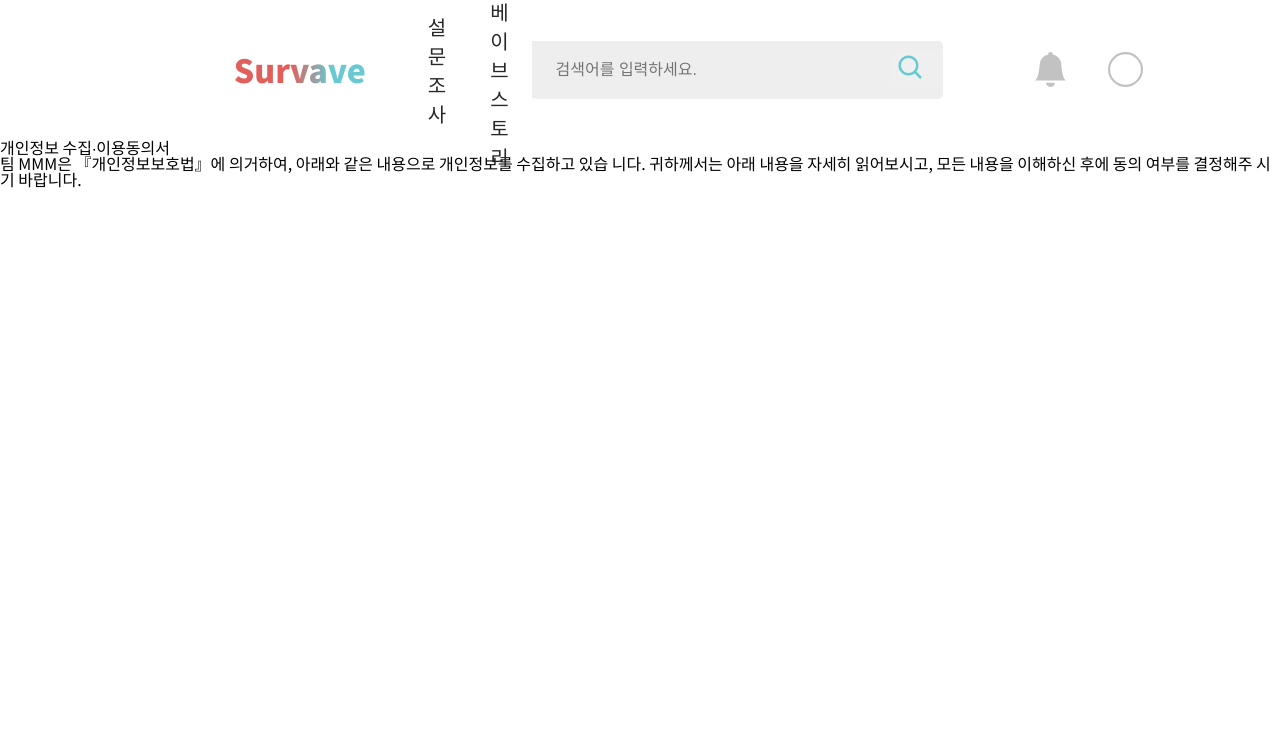
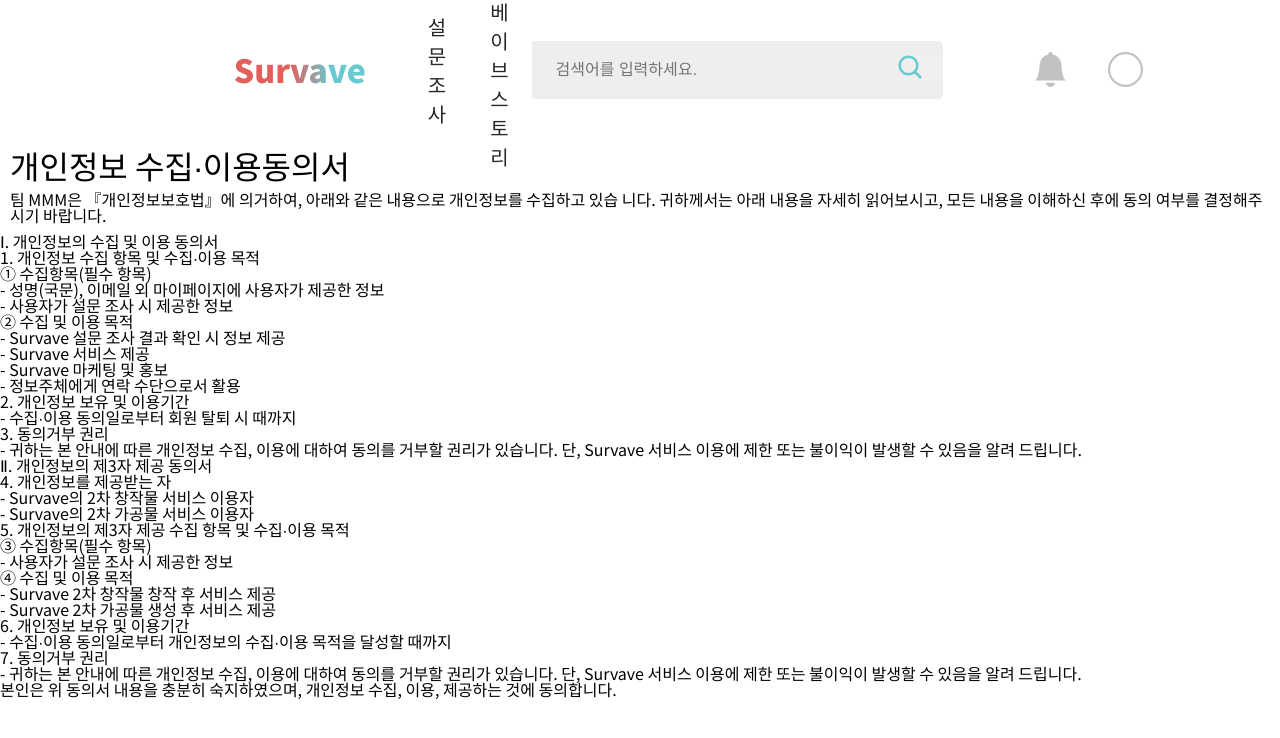
Before and after one commit to UMC-MMM/Client, a React (Create React App) app in the folder mmm_client/: page /agreement in a window 1280 px wide. Shown: the top 738 px of the page. Built offline with nearby package versions, Linux system fonts and the light colour scheme.

Commit message:
개인정보 동의서 페이지 CSS 수정 중

```diff
--- a/mmm_client/src/app.css
+++ b/mmm_client/src/app.css
@@ -408,3 +408,18 @@
   padding-bottom: 273px;
 }
 /* 흠.. 이걸 padding으로 해도 괜찮을런지.. -> 문제생기면 바꾸기 .. */
+
+/* 개인정보동의서 페이지  */
+.agreementContainer {
+  display: block;
+  margin: auto;
+}
+
+.agreementContainer h1 {
+  font-size: 2em;
+  margin: 10px;
+}
+
+.agreementContainer p {
+  margin: 10px;
+}
--- a/mmm_client/src/components/agreement.jsx
+++ b/mmm_client/src/components/agreement.jsx
@@ -5,15 +5,56 @@
   return (
     <>
       <Navbar />
-      <div>
+      <div className="agreementContainer">
         <h1>개인정보 수집∙이용동의서</h1>
-        <h2>
+        <p>
           팀 MMM은 『개인정보보호법』에 의거하여, 아래와 같은 내용으로
           개인정보를 수집하고 있습 니다. 귀하께서는 아래 내용을 자세히
           읽어보시고, 모든 내용을 이해하신 후에 동의 여부를 결정해주 시기
           바랍니다.
-        </h2>
-        <p></p>
+        </p>
+        <h2>Ⅰ. 개인정보의 수집 및 이용 동의서</h2>
+        <h3>1. 개인정보 수집 항목 및 수집∙이용 목적</h3>
+        <h4>① 수집항목(필수 항목)</h4>
+        <h5>- 성명(국문), 이메일 외 마이페이지에 사용자가 제공한 정보</h5>
+        <h5>- 사용자가 설문 조사 시 제공한 정보</h5>
+        <h4>② 수집 및 이용 목적</h4>
+        <h5>- Survave 설문 조사 결과 확인 시 정보 제공</h5>
+        <h5>- Survave 서비스 제공</h5>
+        <h5>- Survave 마케팅 및 홍보</h5>
+        <h5>- 정보주체에게 연락 수단으로서 활용</h5>
+        <h3>2. 개인정보 보유 및 이용기간</h3>
+        <h5>- 수집∙이용 동의일로부터 회원 탈퇴 시 때까지</h5>
+        <h3>3. 동의거부 권리</h3>
+        <h5>
+          - 귀하는 본 안내에 따른 개인정보 수집, 이용에 대하여 동의를 거부할
+          권리가 있습니다. 단, Survave 서비스 이용에 제한 또는 불이익이 발생할
+          수 있음을 알려 드립니다.
+        </h5>
+        <h2>Ⅱ. 개인정보의 제3자 제공 동의서</h2>
+        <h3>4. 개인정보를 제공받는 자</h3>
+        <h4>‐ Survave의 2차 창작물 서비스 이용자</h4>
+        <h4>‐ Survave의 2차 가공물 서비스 이용자</h4>
+        <h3>5. 개인정보의 제3자 제공 수집 항목 및 수집∙이용 목적</h3>
+        <h4>③ 수집항목(필수 항목)</h4>
+        <h5>- 사용자가 설문 조사 시 제공한 정보</h5>
+        <h4>④ 수집 및 이용 목적</h4>
+        <h5>- Survave 2차 창작물 창작 후 서비스 제공</h5>
+        <h5>- Survave 2차 가공물 생성 후 서비스 제공</h5>
+        <h3>6. 개인정보 보유 및 이용기간</h3>
+        <h5>
+          - 수집∙이용 동의일로부터 개인정보의 수집∙이용 목적을 달성할 때까지
+        </h5>
+        <h3>7. 동의거부 권리</h3>
+        <h5>
+          ‐ 귀하는 본 안내에 따른 개인정보 수집, 이용에 대하여 동의를 거부할
+          권리가 있습니다. 단, Survave 서비스 이용에 제한 또는 불이익이 발생할
+          수 있음을 알려 드립니다.
+        </h5>
+        <div>
+          본인은 위 동의서 내용을 충분히 숙지하였으며, 개인정보 수집, 이용,
+          제공하는 것에 동의합니다.
+        </div>
       </div>
     </>
   );
```
